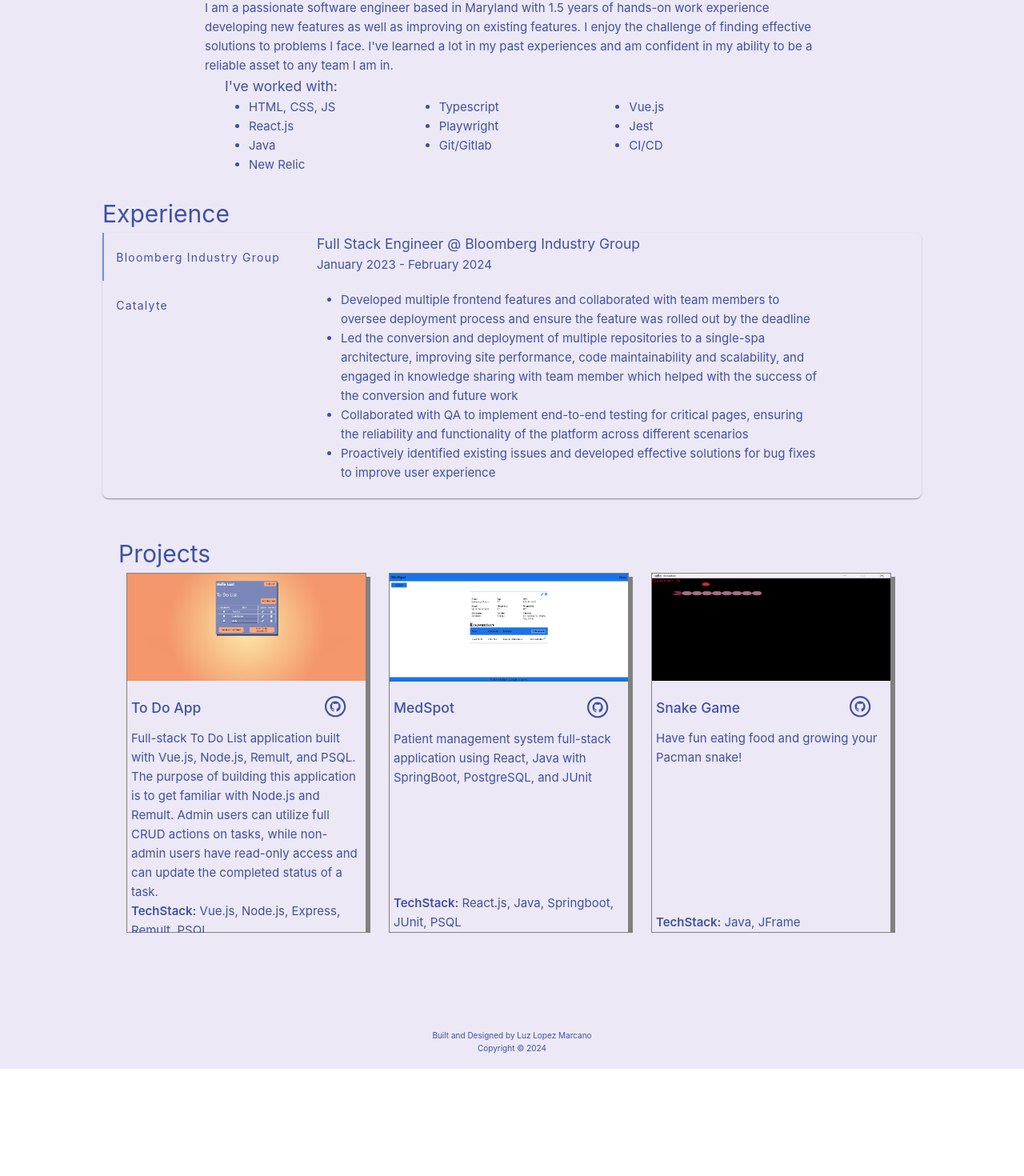
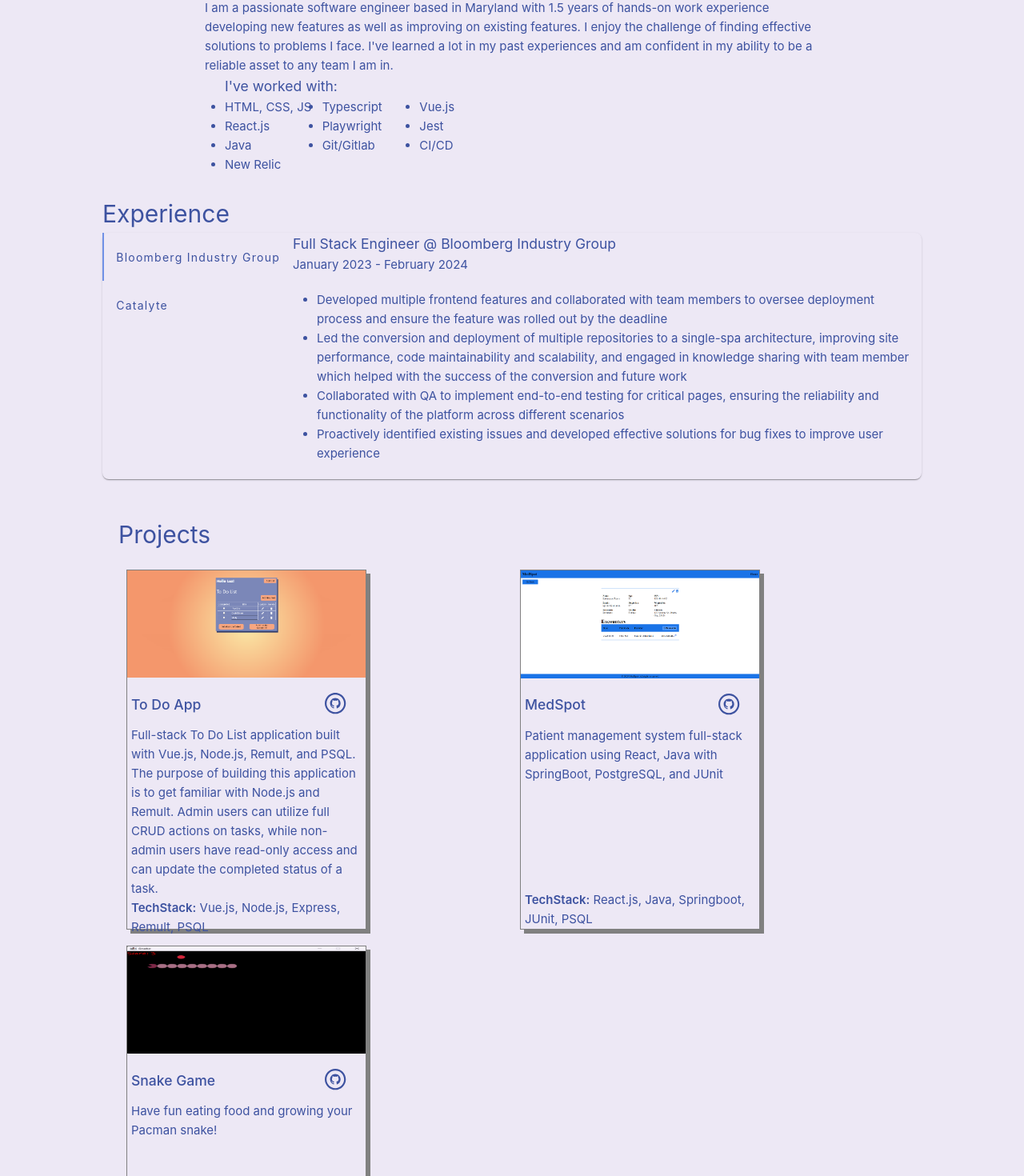
Before and after one commit to rialuz/portfolio, a Vue app: page /projects in a window 1280 px wide. Shown: the part 400-1870 px from the top of the page at 80% size. Before the commit the page ends 1736 px from the top, so only its background shows below. Built offline with nearby package versions, Linux system fonts and the light colour scheme.

Commit message:
made mobile responsiveness a bit better

```diff
--- a/src/components/sections/AboutMe.vue
+++ b/src/components/sections/AboutMe.vue
@@ -70,7 +70,8 @@
   ul {
     display: grid;
     grid-template-columns: 1fr 1fr 1fr;
-    margin-left: 30px;
+    width: 365px;
+    /* margin-left: 30px; */
   }
 }
 
--- a/src/components/sections/Experience.vue
+++ b/src/components/sections/Experience.vue
@@ -1,6 +1,9 @@
 <script setup lang="ts">
 import {ref} from 'vue'
 import experienceData from '../data/workexperience.json'
+import { onMounted } from 'vue';
+import { nextTick } from 'process';
+import { onBeforeUnmount } from 'vue';
 
 const data = ref(experienceData.experience);
 
@@ -18,8 +21,21 @@
     console.log(url);
   }
 
+  const innerWidth = ref(window.innerWidth);
 
+  onMounted(() => {
+    nextTick(() => {
+      window.addEventListener('resize',onResize);
+    })
+  })
 
+  onBeforeUnmount(() => {
+    window.removeEventListener('resize', onResize);
+  })
+
+  const onResize = () => {
+    innerWidth.value = window.innerWidth;
+  }
 
 
 </script>
@@ -34,14 +50,14 @@
  class="v-sheet"
   >
 
-    <div class="d-flex flex-row">
+    <div :class="(innerWidth < 675) ? 'mx-auto' :'d-flex flex-row'">
     <v-tabs
       v-model="data[0].id"
       :items="data"
       color="#3d52a0"
       height="60"
       slider-color="#7091e6"
-      direction="vertical"
+      :direction="(innerWidth < 675) ? 'horizontal' : 'vertical'"
     >
       <template v-slot:tab="{ item }">
         <v-tab
@@ -56,7 +72,6 @@
         <v-tabs-window-item
 
           :value="item.company"
-           class="window-item"
             >
           <div class="experience-details">
             <h3>{{ item.title }} @ {{ item.company }}</h3>
@@ -91,12 +106,11 @@
   color: #3d52a0;
 }
 
-.window-item {
+/* .window-item {
   width: 55vw;
-  /* margin-right: 20px; */
   margin: 0 auto;
   padding: 0 30px;
-}
+} */
 
 .experience-summary {
   margin-top: 20px;
--- a/src/components/sections/projects/Projects.vue
+++ b/src/components/sections/projects/Projects.vue
@@ -67,10 +67,28 @@
 .project-cards {
   display: grid;
   grid-template-columns: 1fr 1fr 1fr;
-  overflow-x: scroll;
 }
 
-::-webkit-scrollbar {
-  width: 5px;
+@media screen and (width >= 850px) and (width <= 1280px){
+  .project-cards {
+    display: grid;
+    grid-template-columns: 1fr 1fr;
+
+    div{
+      margin-top: 20px;
+    }
+  }
+}
+
+@media screen and (width < 850px) {
+  .project-cards {
+    display: grid;
+    grid-template-columns: 1fr;
+    place-items: center;
+
+    div{
+      margin-top: 20px;
+    }
+  }
 }
 </style>
```
